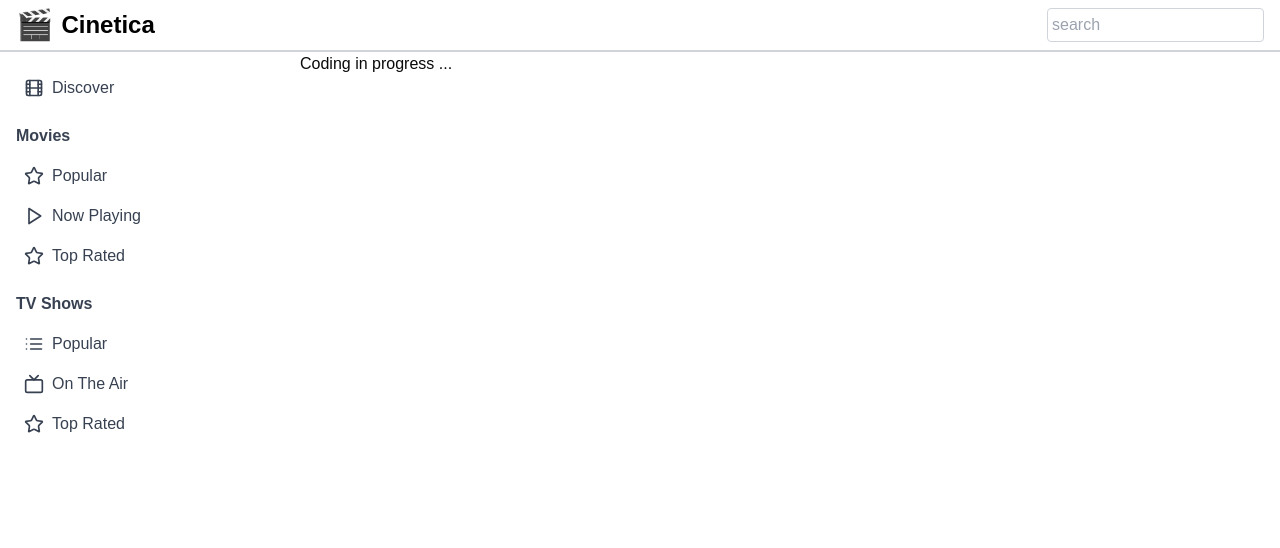
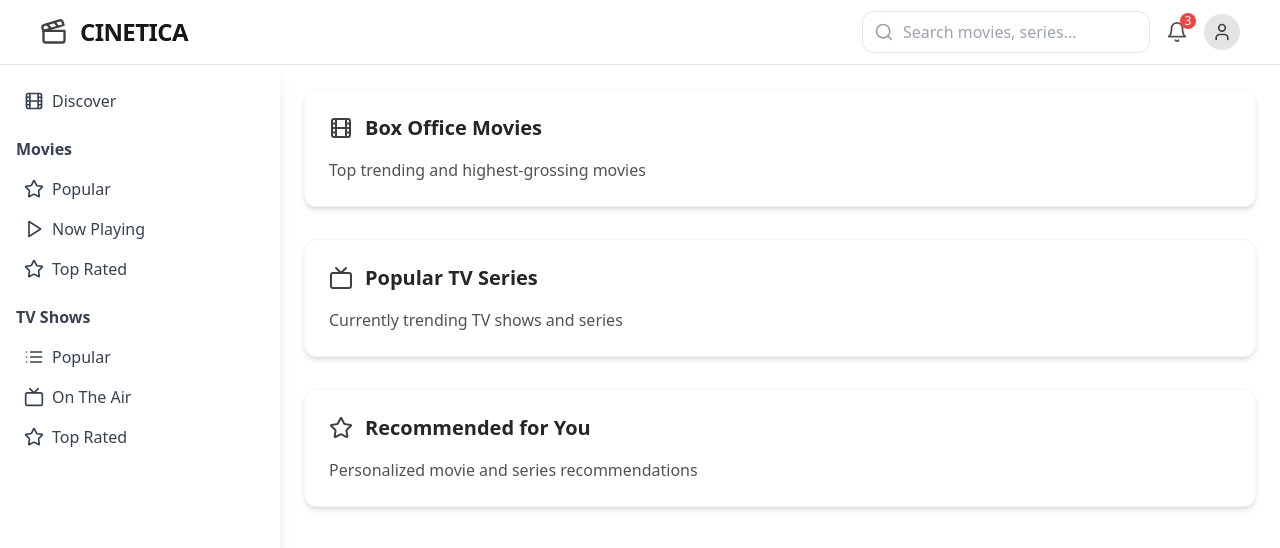
Before and after one commit to Amzhm/MyFilms, a Next.js app in the folder cinetica/: page /dashboard in a window 1280 px wide. Shown: the top 548 px of the page. Built offline with nearby package versions, Linux system fonts and the light colour scheme.

Commit message:
update discover page

```diff
--- a/cinetica/app/dashboard/components/Content.tsx
+++ b/cinetica/app/dashboard/components/Content.tsx
@@ -3,7 +3,7 @@ import { PropsWithChildren } from "react";
 export const Content = ({ children }: PropsWithChildren) => {
     return (
         <div
-            className="bg-white"
+            className="bg-white dark:bg-black"
             style={{ gridArea: "content" }}
         >
             {children}
--- a/cinetica/app/dashboard/components/Header.tsx
+++ b/cinetica/app/dashboard/components/Header.tsx
@@ -3,7 +3,7 @@ import { PropsWithChildren } from 'react';
 export const Header = ({ children }: PropsWithChildren) => {
     return (
         <div
-            className="flex justify-between items-center p-4 bg-white text-black"
+            className="flex justify-between items-center p-4 bg-white text-black dark:bg-black"
             style={{ gridArea: 'header' }}
         >
             {children}
--- a/cinetica/app/dashboard/components/Sidebar.tsx
+++ b/cinetica/app/dashboard/components/Sidebar.tsx
@@ -2,56 +2,84 @@ import { PropsWithChildren, useState } from 'react';
 import { Film, Star, Play, Tv, List } from 'lucide-react';
 
 export const Sidebar = ({ children }: PropsWithChildren) => {
-    const [activeItem, setActiveItem] = useState<string>('');  // Suivi de l'élément actif
+    const [activeItem, setActiveItem] = useState<string>(''); // Suivi de l'élément actif
 
     const handleItemClick = (item: string) => {
         setActiveItem(item);
     };
 
     return (
-        <div className="h-full p-4" style={{ gridArea: 'sidebar' }}>
+        <div className="h-full p-4 bg-white dark:bg-black" style={{ gridArea: 'sidebar' }}>
             <button
-                className={`flex items-center p-2 w-full rounded ${activeItem === 'discover' ? 'text-gray-900' : 'text-gray-700'} hover:text-black`}
+                className={`flex items-center p-2 w-full rounded ${
+                    activeItem === 'discover'
+                        ? 'text-gray-900 dark:text-white'
+                        : 'text-gray-700 dark:text-gray-400'
+                } hover:text-black dark:hover:text-white`}
                 onClick={() => handleItemClick('discover')}
             >
                 <Film className="w-5 h-5 mr-2" /> Discover
             </button>
 
-            <h3 className="mt-4 mb-2 text-gray-700 font-semibold">Movies</h3>
+            <h3 className="mt-4 mb-2 text-gray-700 dark:text-gray-400 font-semibold">Movies</h3>
             <button
-                className={`flex items-center p-2 w-full rounded ${activeItem === 'popularMovies' ? 'text-gray-900' : 'text-gray-700'} hover:text-black`}
+                className={`flex items-center p-2 w-full rounded ${
+                    activeItem === 'popularMovies'
+                        ? 'text-gray-900 dark:text-white'
+                        : 'text-gray-700 dark:text-gray-400'
+                } hover:text-black dark:hover:text-white`}
                 onClick={() => handleItemClick('popularMovies')}
             >
                 <Star className="w-5 h-5 mr-2" /> Popular
             </button>
             <button
-                className={`flex items-center p-2 w-full rounded ${activeItem === 'nowPlaying' ? 'text-gray-900' : 'text-gray-700'} hover:text-black`}
+                className={`flex items-center p-2 w-full rounded ${
+                    activeItem === 'nowPlaying'
+                        ? 'text-gray-900 dark:text-white'
+                        : 'text-gray-700 dark:text-gray-400'
+                } hover:text-black dark:hover:text-white`}
                 onClick={() => handleItemClick('nowPlaying')}
             >
                 <Play className="w-5 h-5 mr-2" /> Now Playing
             </button>
             <button
-                className={`flex items-center p-2 w-full rounded ${activeItem === 'topRatedMovies' ? 'text-gray-900' : 'text-gray-700'} hover:text-black`}
+                className={`flex items-center p-2 w-full rounded ${
+                    activeItem === 'topRatedMovies'
+                        ? 'text-gray-900 dark:text-white'
+                        : 'text-gray-700 dark:text-gray-400'
+                } hover:text-black dark:hover:text-white`}
                 onClick={() => handleItemClick('topRatedMovies')}
             >
                 <Star className="w-5 h-5 mr-2" /> Top Rated
             </button>
 
-            <h3 className="mt-4 mb-2 text-gray-700 font-semibold">TV Shows</h3>
+            <h3 className="mt-4 mb-2 text-gray-700 dark:text-gray-400 font-semibold">TV Shows</h3>
             <button
-                className={`flex items-center p-2 w-full rounded ${activeItem === 'popularTv' ? 'text-gray-900' : 'text-gray-700'} hover:text-black`}
+                className={`flex items-center p-2 w-full rounded ${
+                    activeItem === 'popularTv'
+                        ? 'text-gray-900 dark:text-white'
+                        : 'text-gray-700 dark:text-gray-400'
+                } hover:text-black dark:hover:text-white`}
                 onClick={() => handleItemClick('popularTv')}
             >
                 <List className="w-5 h-5 mr-2" /> Popular
             </button>
             <button
-                className={`flex items-center p-2 w-full rounded ${activeItem === 'onTheAir' ? 'text-gray-900' : 'text-gray-700'} hover:text-black`}
+                className={`flex items-center p-2 w-full rounded ${
+                    activeItem === 'onTheAir'
+                        ? 'text-gray-900 dark:text-white'
+                        : 'text-gray-700 dark:text-gray-400'
+                } hover:text-black dark:hover:text-white`}
                 onClick={() => handleItemClick('onTheAir')}
             >
                 <Tv className="w-5 h-5 mr-2" /> On The Air
             </button>
             <button
-                className={`flex items-center p-2 w-full rounded ${activeItem === 'topRatedTv' ? 'text-gray-900' : 'text-gray-700'} hover:text-black`}
+                className={`flex items-center p-2 w-full rounded ${
+                    activeItem === 'topRatedTv'
+                        ? 'text-gray-900 dark:text-white'
+                        : 'text-gray-700 dark:text-gray-400'
+                } hover:text-black dark:hover:text-white`}
                 onClick={() => handleItemClick('topRatedTv')}
             >
                 <Star className="w-5 h-5 mr-2" /> Top Rated
--- a/cinetica/app/dashboard/layout.tsx
+++ b/cinetica/app/dashboard/layout.tsx
@@ -4,18 +4,18 @@ import { PropsWithChildren, useState, useEffect } from 'react';
 import { Header } from './components/Header';
 import { Sidebar } from './components/Sidebar';
 import { Content } from './components/Content';
-import { Menu, X } from 'lucide-react';
+import { Menu, X, Search, Bell, User, Film, Tv, Star, Clapperboard } from 'lucide-react';
 
 export default function DashboardLayout({ children }: PropsWithChildren) {
     const [isSidebarVisible, setIsSidebarVisible] = useState<boolean>(false);
-    const [isClient, setIsClient] = useState<boolean>(false); // Indique si on est côté client
+    const [isClient, setIsClient] = useState<boolean>(false);
 
     useEffect(() => {
-        setIsClient(true); // Définit que nous sommes maintenant côté client
+        setIsClient(true);
     }, []);
 
     useEffect(() => {
-        if (!isClient) return; // Ne pas exécuter avant le côté client
+        if (!isClient) return;
 
         const handleResize = () => {
             if (window.innerWidth >= 1024) {
@@ -25,9 +25,9 @@ export default function DashboardLayout({ children }: PropsWithChildren) {
             }
         };
 
-        handleResize(); // Définir l'état initial de la sidebar
-        window.addEventListener('resize', handleResize); // Écoute du redimensionnement
-        return () => window.removeEventListener('resize', handleResize); // Nettoyage
+        handleResize();
+        window.addEventListener('resize', handleResize);
+        return () => window.removeEventListener('resize', handleResize);
     }, [isClient]);
 
     const toggleSidebar = () => {
@@ -35,59 +35,141 @@ export default function DashboardLayout({ children }: PropsWithChildren) {
     };
 
     return (
+        <div className="h-screen w-screen bg-white dark:bg-black text-neutral-900 dark:text-white overflow-hidden font-sans">
             <div
-            className="h-screen w-screen grid"
+                className="h-full w-full grid transition-all duration-300 ease-in-out dark:bg-black"
                 style={{
                     gridTemplateAreas: `
                         'header header'
                         'divider divider'
                         'sidebar content'
                     `,
-                gridTemplateColumns: isSidebarVisible ? '300px 1fr' : '0px 1fr',
-                gridTemplateRows: '50px 2px 1fr',
+                    gridTemplateColumns: isSidebarVisible ? '280px 1fr' : '0px 1fr',
+                    gridTemplateRows: '64px 1px 1fr',
                 }}
             >
-            <Header>
-                <div className="flex items-center space-x-2">
-                    <span className="text-3xl">🎬</span>
-                    <span className="text-2xl font-bold text-black">Cinetica</span>
+                {/* Header */}
+                <Header >
+                    <div className="flex justify-between items-center w-full px-6 dark:bg-black">
+                        <div className="flex items-center space-x-3 dark:bg-blackw">
+                            <Clapperboard size={28} className="text-neutral-700 dark:text-white" />
+                            <h1 className="text-2xl font-black tracking-tight text-neutral-900 dark:text-white">
+                                CINETICA
+                            </h1>
                         </div>
-                <input placeholder="search" className="ml-4 p-1 border border-gray-300 rounded" />
+                        <div className="flex items-center space-x-4 dark:bg-black">
+                            <div className="relative group dark:bg-black">
+                                <input
+                                    placeholder="Search movies, series..."
+                                    className="w-72 px-4 py-2 pl-10 rounded-xl
+                                    border border-neutral-200 dark:border-neutral-700
+                                    bg-white dark:bg-black
+                                    text-neutral-900 dark:text-white
+                                    focus:ring-2 focus:ring-neutral-300
+                                    dark:focus:ring-neutral-600
+                                    focus:border-transparent
+                                    transition-all duration-200"
+                                />
+                                <Search
+                                    className="absolute left-3 top-1/2 transform -translate-y-1/2
+                                    text-neutral-400 dark:text-white"
+                                    size={20}
+                                />
+                            </div>
+                            <button className="text-neutral-600 dark:text-white hover:text-neutral-900 dark:hover:text-neutral-100 relative">
+                                <Bell size={22} />
+                                <span className="absolute -top-2 -right-2 bg-red-500 text-white
+                                rounded-full w-4 h-4 flex items-center justify-center text-xs">
+                                    3
+                                </span>
+                            </button>
+                            <button className="bg-neutral-200 dark:bg-neutral-700 p-2 rounded-full">
+                                <User size={20} className="text-neutral-700 dark:text-white" />
+                            </button>
+                        </div>
+                    </div>
                 </Header>
 
+                {/* Divider */}
                 <div
                     style={{ gridArea: 'divider' }}
-                className="border-b-2 border-gray-300 w-full"
-            ></div>
+                    className="bg-neutral-200 dark:bg-black"
+                />
 
-            {/* Sidebar avec affichage conditionnel */}
-            <div className={`${isSidebarVisible ? 'block' : 'hidden'} lg:block relative`}>
+                {/* Sidebar */}
+                <div
+                    className={`
+                        transition-all duration-300 transform
+                        ${isSidebarVisible ? 'translate-x-0' : '-translate-x-full lg:translate-x-0'}
+                        fixed lg:relative
+                        lg:block
+                        z-50 lg:z-auto
+                        h-full
+                        bg-white dark:bg-black
+                        shadow-lg
+                    `}
+                    style={{ width: '280px' }}
+                >
                     <Sidebar />
-                {/* Bouton de fermeture de la sidebar en mode mobile */}
                     {isSidebarVisible && (
                         <button
-                        className="absolute top-2 right-2 p-2 bg-gray-200 text-gray-700 rounded-full z-20 hover:bg-gray-300 hover:text-gray-900 transition-colors duration-200 lg:hidden"
+                            className="absolute top-4 right-4 p-2 rounded-full
+                            bg-neutral-100 dark:bg-neutral-800
+                            hover:bg-neutral-200 dark:hover:bg-neutral-700
+                            text-neutral-600 dark:text-white
+                            hover:text-neutral-900 dark:hover:text-white
+                            transition-all duration-200 lg:hidden"
                             onClick={toggleSidebar}
                         >
-                        <X className="w-6 h-6" />
+                            <X className="w-5 h-5" />
                         </button>
                     )}
                 </div>
 
-            {/* Bouton pour ouvrir la sidebar uniquement sur petits écrans si elle est masquée */}
                 {!isSidebarVisible && (
                     <button
-                    className="fixed top-[60px] left-4 p-2 bg-gray-200 text-gray-700 rounded-full z-10 hover:bg-gray-300 hover:text-gray-900 transition-colors duration-200 lg:hidden"
+                        className="fixed top-[80px] left-4 p-3 bg-white dark:bg-neutral-800 shadow-md
+                        text-neutral-700 dark:text-white rounded-full z-40
+                        hover:bg-neutral-100 dark:hover:bg-neutral-700 transition-all duration-200 lg:hidden"
                         onClick={toggleSidebar}
                     >
-                    <Menu className="w-6 h-6" />
+                        <Menu className="w-5 h-5" />
                     </button>
                 )}
 
+                {/* Content */}
                 <Content>
-                <p>Coding in progress ...</p>
+                    <div className="p-6 max-w-7xl mx-auto space-y-8 dark:bg-black">
+                        <div className="grid grid-cols-1 gap-8 dark:bg-black">
+                            <div className="bg-white dark:bg-black rounded-xl shadow-md p-6 border border-neutral-100 dark:border-neutral-800">
+                                <div className="flex items-center mb-4 space-x-3">
+                                    <Film className="text-neutral-700 dark:text-white" />
+                                    <h2 className="text-xl font-bold text-neutral-800 dark:text-white">Box Office Movies</h2>
+                                </div>
+                                <p className="text-neutral-600 dark:text-neutral-300">Top trending and highest-grossing movies</p>
+                            </div>
+
+                            <div className="bg-white dark:bg-black rounded-xl shadow-md p-6 border border-neutral-100 dark:border-neutral-800">
+                                <div className="flex items-center mb-4 space-x-3">
+                                    <Tv className="text-neutral-700 dark:text-white" />
+                                    <h2 className="text-xl font-bold text-neutral-800 dark:text-white">Popular TV Series</h2>
+                                </div>
+                                <p className="text-neutral-600 dark:text-neutral-300">Currently trending TV shows and series</p>
+                            </div>
+
+                            <div className="bg-white dark:bg-black rounded-xl shadow-md p-6 border border-neutral-100 dark:border-neutral-800">
+                                <div className="flex items-center mb-4 space-x-3">
+                                    <Star className="text-neutral-700 dark:text-white" />
+                                    <h2 className="text-xl font-bold text-neutral-800 dark:text-white">Recommended for You</h2>
+                                </div>
+                                <p className="text-neutral-600 dark:text-neutral-300">Personalized movie and series recommendations</p>
+                            </div>
+                        </div>
+
                         {children}
+                    </div>
                 </Content>
+            </div>
         </div>
     );
 }
```
Lines whose indentation alone changed are shown as unchanged.
